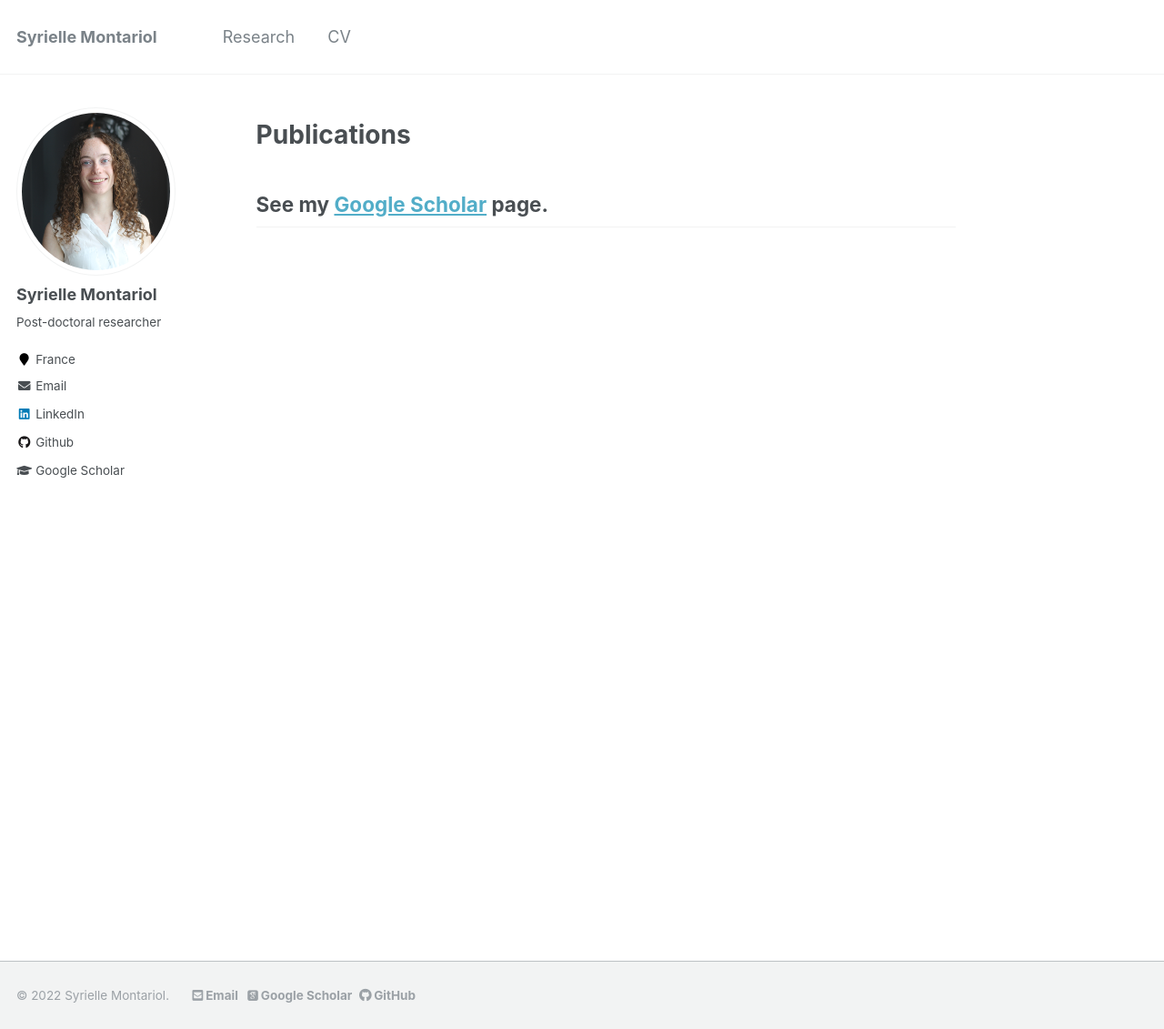
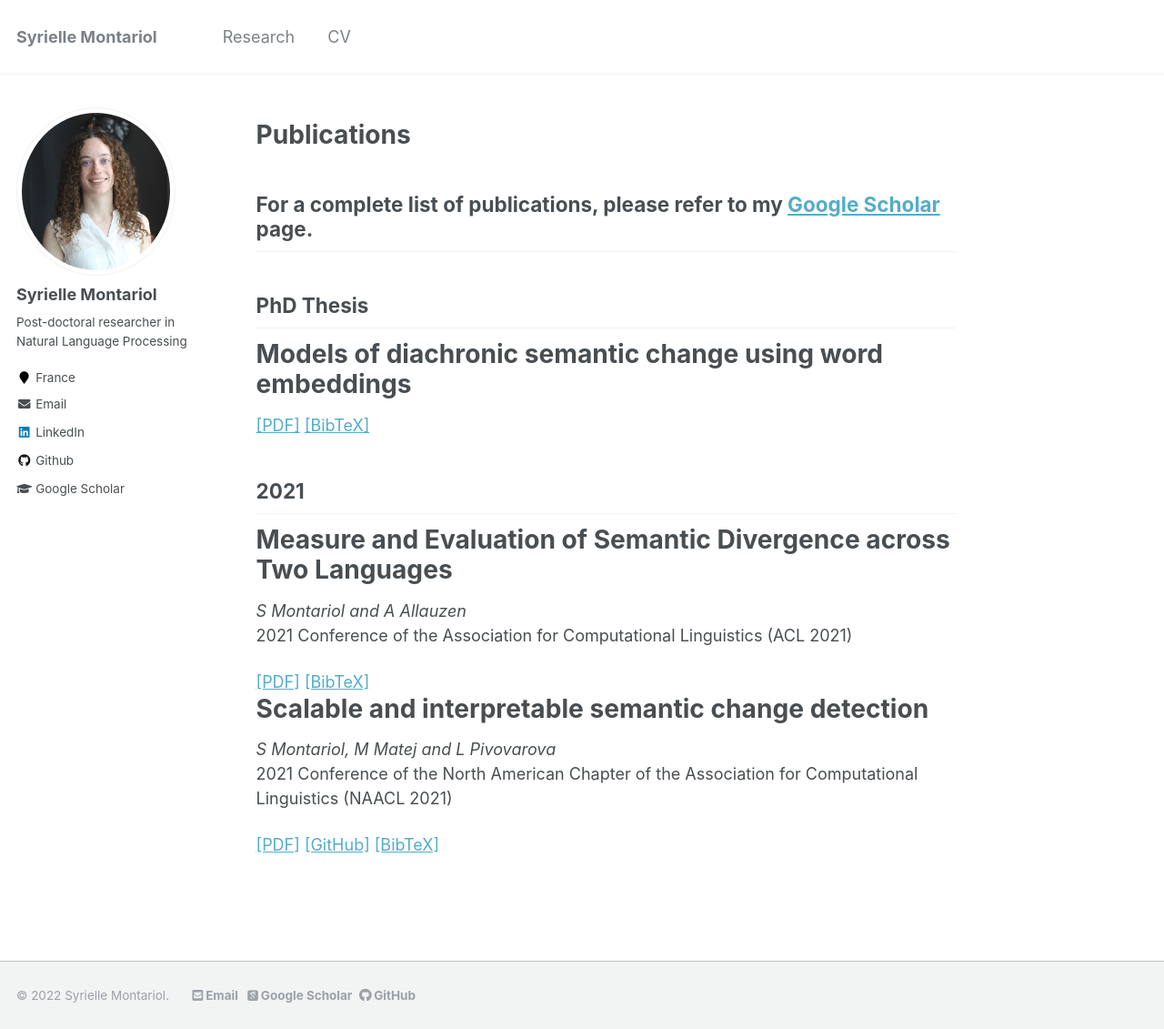
Before and after one commit to smontariol/smontariol.github.io, a Jekyll site: the page built from _pages/research.md, in a window 1280 px wide and 1131 px high. Shown: the whole window at 91% size. Built offline with Jekyll 4.4.1, drawn with Linux system fonts in a browser that asks for light colours; some web fonts are replaced.

Commit message:
update publications

```diff
--- a/_config.yml
+++ b/_config.yml
@@ -10,7 +10,7 @@ locale                   : "en-US"
 title                    : "Syrielle Montariol"
 title_separator          : "-"
 name                     : &name "Syrielle Montariol"
-description              : &description "Post-doctoral researcher at INRIA"
+description              : &description "Post-doctoral researcher in Natural Language Processing"
 url                      :  https://smontariol.github.io #"http://127.0.0.1:4000/" #https://gaslen.github.io  # https://academicpages.github.io # the base hostname & protocol for your site e.g. "https://mmistakes.github.io"
 baseurl                  : "" # the subpath of your site, e.g. "/blog"
 repository               : "smontariol/smontariol.github.io"
@@ -82,7 +82,7 @@ analytics:
 author:
   name             :  "Syrielle Montariol"
   avatar           : "profil.png"
-  bio              : "Post-doctoral researcher"
+  bio              : "Post-doctoral researcher in Natural Language Processing"
   location         : "France"
   employer         :
   pubmed           :
--- a/_pages/research.md
+++ b/_pages/research.md
@@ -29,4 +29,87 @@ author_profile: true
 
 # Publications
 
-## See my [Google Scholar](https://scholar.google.com/citations?user=oM63nTMAAAAJ&hl=en) page.
+## For a complete list of publications, please refer to my [Google Scholar](https://scholar.google.com/citations?user=oM63nTMAAAAJ&hl=en) page.
+
+
+## PhD Thesis
+
+# Models of diachronic semantic change using word embeddings
+<normal>
+    <a href="https://www.theses.fr/2021UPASG006/abes" style="color:page.header.overlay_color">[PDF]</a>
+    <a style="color:page.header.overlay_color; cursor: pointer; cursor: hand;" onclick="toggleVisibility('bib_thesis');">[BibTeX]</a>
+</normal>
+<div id="bib_thesis" style="display:none;">
+<small>
+<a class="btn"  onclick="copyToClip('bib_thesis');">copy to clipboard</a>
+<div class="highlighter-rouge"><pre id="bib_thesis" class="highlight">
+@phdthesis{montariol2021models,
+  title={Models of diachronic semantic change using word embeddings},
+  author={Montariol, Syrielle},
+  year={2021},
+  school={Universit{\'e} Paris-Saclay}
+}
+</pre></div></small>
+</div>
+
+
+## 2021
+
+# Measure and Evaluation of Semantic Divergence across Two Languages
+*S Montariol and A Allauzen*
+2021 Conference of the Association for Computational Linguistics (ACL 2021)
+<normal>
+    <a href="https://arxiv.org/pdf/2001.06629.pdf" style="color:page.header.overlay_color">[PDF]</a>
+    <a style="color:page.header.overlay_color; cursor: pointer; cursor: hand;" onclick="toggleVisibility('bib_acl21');">[BibTeX]</a>
+</normal>
+<div id="bib_acl21" style="display:none;">
+<small>
+<a class="btn"  onclick="copyToClip('bib_acl21');">copy to clipboard</a>
+<div class="highlighter-rouge"><pre id="bib_acl21" class="highlight">
+@inproceedings{montariol-allauzen-2021-measure,
+    title = "Measure and Evaluation of Semantic Divergence across Two Languages",
+    author = "Montariol, Syrielle  and
+      Allauzen, Alexandre",
+    booktitle = "Proceedings of the 59th Annual Meeting of the Association for Computational Linguistics and the 11th International Joint Conference on Natural Language Processing (Volume 1: Long Papers)",
+    month = aug,
+    year = "2021",
+    address = "Online",
+    publisher = "Association for Computational Linguistics",
+    url = "https://aclanthology.org/2021.acl-long.100",
+    doi = "10.18653/v1/2021.acl-long.100",
+    pages = "1247--1258",
+}
+
+</pre></div></small>
+</div>
+
+
+# Scalable and interpretable semantic change detection
+*S Montariol, M Matej and L Pivovarova*
+2021 Conference of the North American Chapter of the Association for Computational Linguistics (NAACL 2021)
+<normal>
+    <a href="https://aclanthology.org/2021.naacl-main.369.pdf" style="color:page.header.overlay_color">[PDF]</a>
+    <a href="https://github.com/matejMartinc/scalable_semantic_shift" style="color:page.header.overlay_color">[GitHub]</a>
+    <a style="color:page.header.overlay_color; cursor: pointer; cursor: hand;" onclick="toggleVisibility('bib_naacl21');">[BibTeX]</a>
+</normal>
+<div id="bib_naacl21" style="display:none;">
+<small>
+<a class="btn"  onclick="copyToClip('bib_naacl21');">copy to clipboard</a>
+<div class="highlighter-rouge"><pre id="bib_naacl21" class="highlight">
+@inproceedings{montariol-etal-2021-scalable,
+    title = "Scalable and Interpretable Semantic Change Detection",
+    author = "Montariol, Syrielle  and
+      Martinc, Matej  and
+      Pivovarova, Lidia",
+    booktitle = "Proceedings of the 2021 Conference of the North American Chapter of the Association for Computational Linguistics: Human Language Technologies",
+    month = jun,
+    year = "2021",
+    address = "Online",
+    publisher = "Association for Computational Linguistics",
+    url = "https://aclanthology.org/2021.naacl-main.369",
+    doi = "10.18653/v1/2021.naacl-main.369",
+    pages = "4642--4652",
+}
+
+</pre></div></small>
+</div>
```
Also changed, not shown: _pages/about.md (+8 -7 lines), _pages/cv.md (+11 -8 lines).
